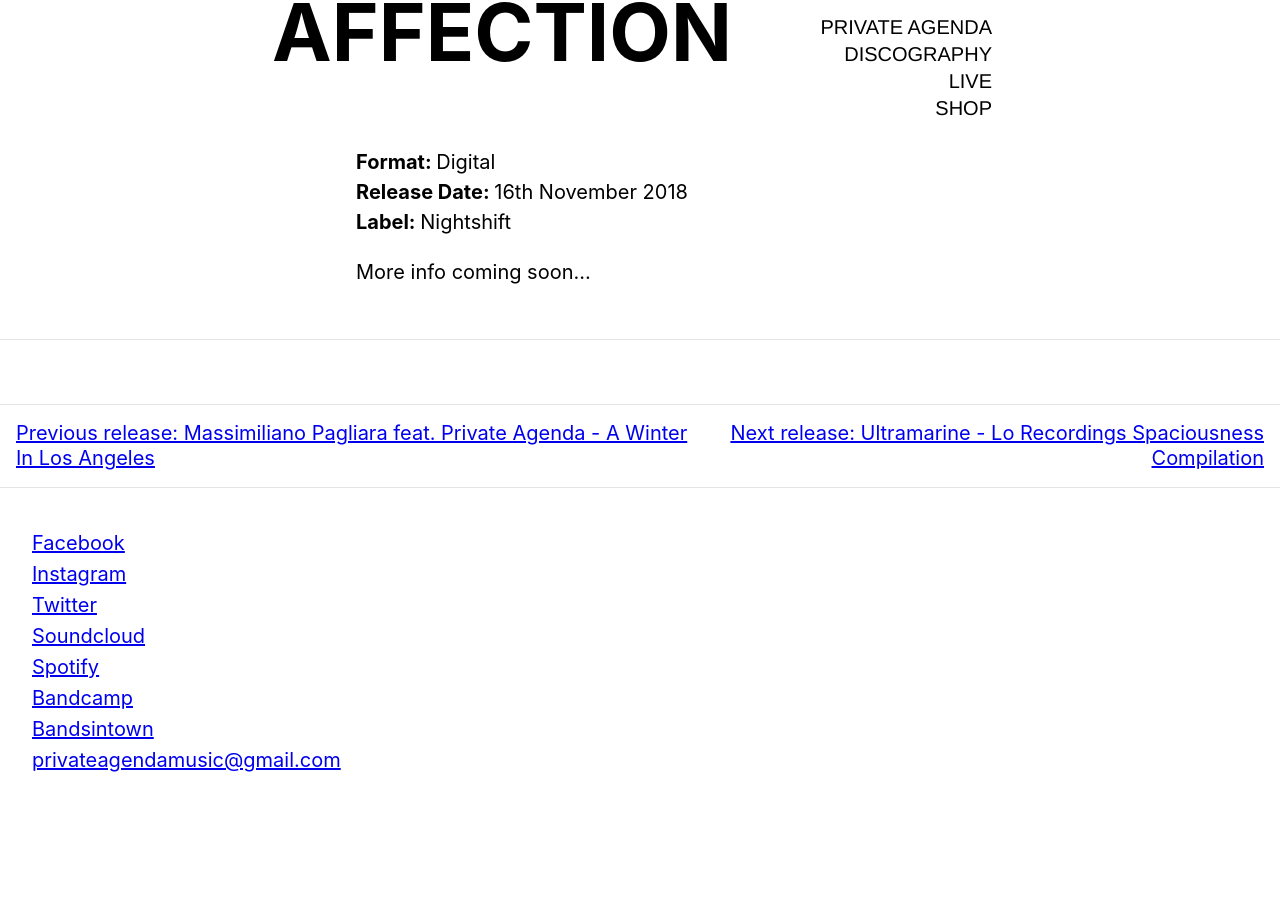
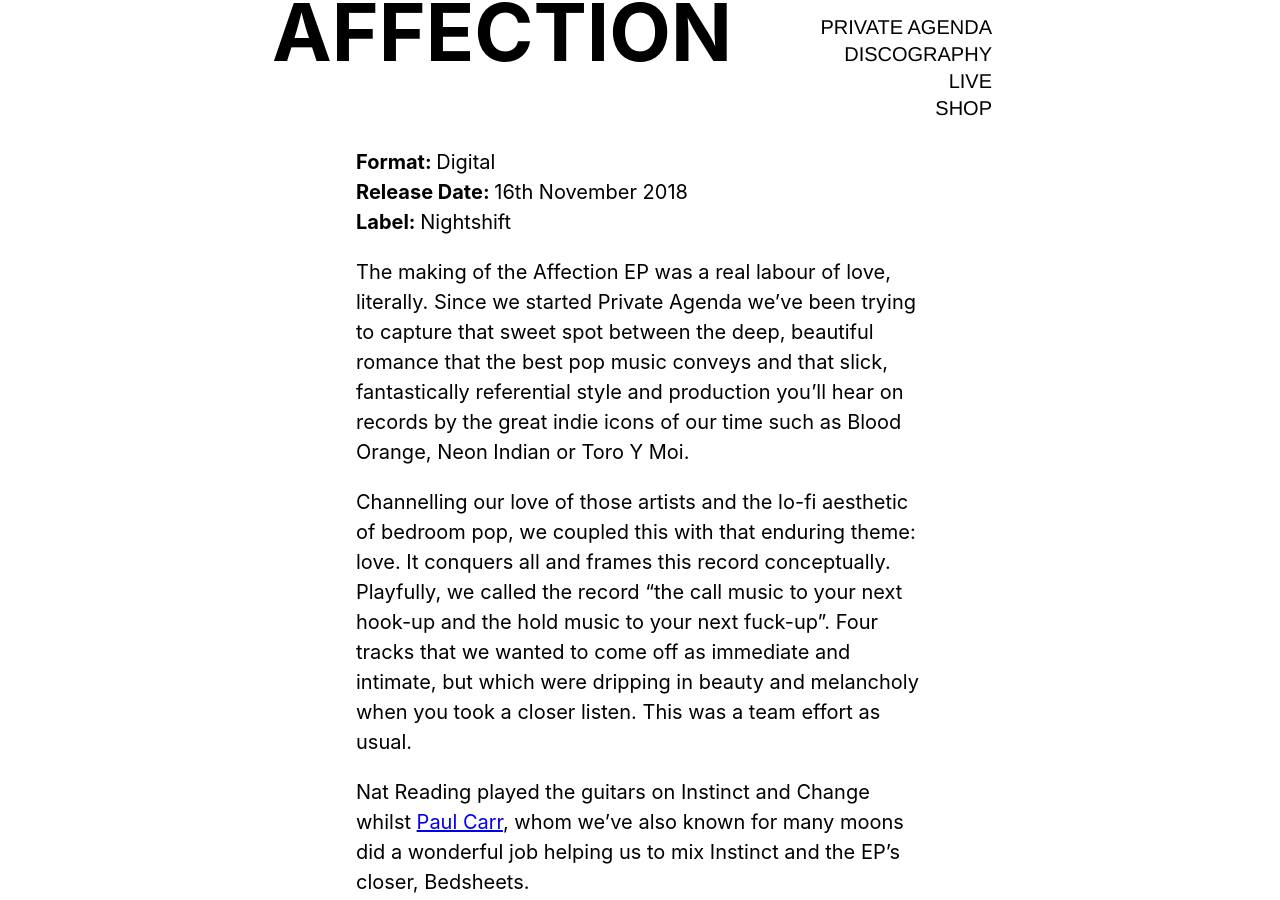
Before and after one commit to poulenc1899/private-agenda.com, a Jekyll site: the page built from _discography/affection.md, in a window 1280 px wide and 900 px high, scrolled down 968 px. Built offline with Jekyll 4.4.1, drawn with Linux system fonts in a browser that asks for light colours; nearby versions of some CDN libraries; before the commit the page ends 1785 px from its top, so only the background shows below that; some of the changed text lies outside the part shown.

Commit message:
Updated text for affection release

```diff
--- a/_discography/affection.md
+++ b/_discography/affection.md
@@ -25,7 +25,15 @@
 - title: Bedsheets
   duration: ''
   src: ''
-press_quotes: []
+press_quotes:
+- quote: "Groovy disco-influenced synth riffs and catchy vocals...ticks every box for what makes a catchy indie electronic track."
+  author: "Indie Shuffle"
+  url: "https://www.indieshuffle.com/private-agenda-instinct/"
+- quote: "The discotheque sensibilities, mixed in with the succulent drums, make it irresistible. You drool at the ‘perfection’ of every pitch it hits, in your ear and inside your heart. Just so good, like they always do it."
+  author: "Comeherefloyd"
+  url: "https://comeherefloyd.com/2018/11/talii-lakelands-amanda-vilkas-coats-private-agenda/"
+
+
 main-image: assets/img/affection-web-main.jpg
 thumb-image: assets/img/affection-web-thumb.jpg
 
@@ -33,4 +41,10 @@
 {% include release-style.md %}
 
 {: p1}
-More info coming soon...
+The making of the Affection EP was a real labour of love, literally. Since we started Private Agenda we’ve been trying to capture that sweet spot between the deep, beautiful romance that the best pop music conveys and that slick, fantastically referential style and production you’ll hear on records by the great indie icons of our time such as Blood Orange, Neon Indian or Toro Y Moi.
+
+{: p}
+Channelling our love of those artists and the lo-fi aesthetic of bedroom pop, we coupled this with that enduring theme: love. It conquers all and frames this record conceptually. Playfully, we called the record “the call music to your next hook-up and the hold music to your next fuck-up”. Four tracks that we wanted to come off as immediate and intimate, but which were dripping in beauty and melancholy when you took a closer listen. This was a team effort as usual.
+
+{: p}
+Nat Reading played the guitars on Instinct and Change whilst [Paul Carr](http://paulcarrproducer.com/), whom we’ve also known for many moons did a wonderful job helping us to mix Instinct and the EP’s closer, Bedsheets.
```
Also changed, not shown: 1 other file.
